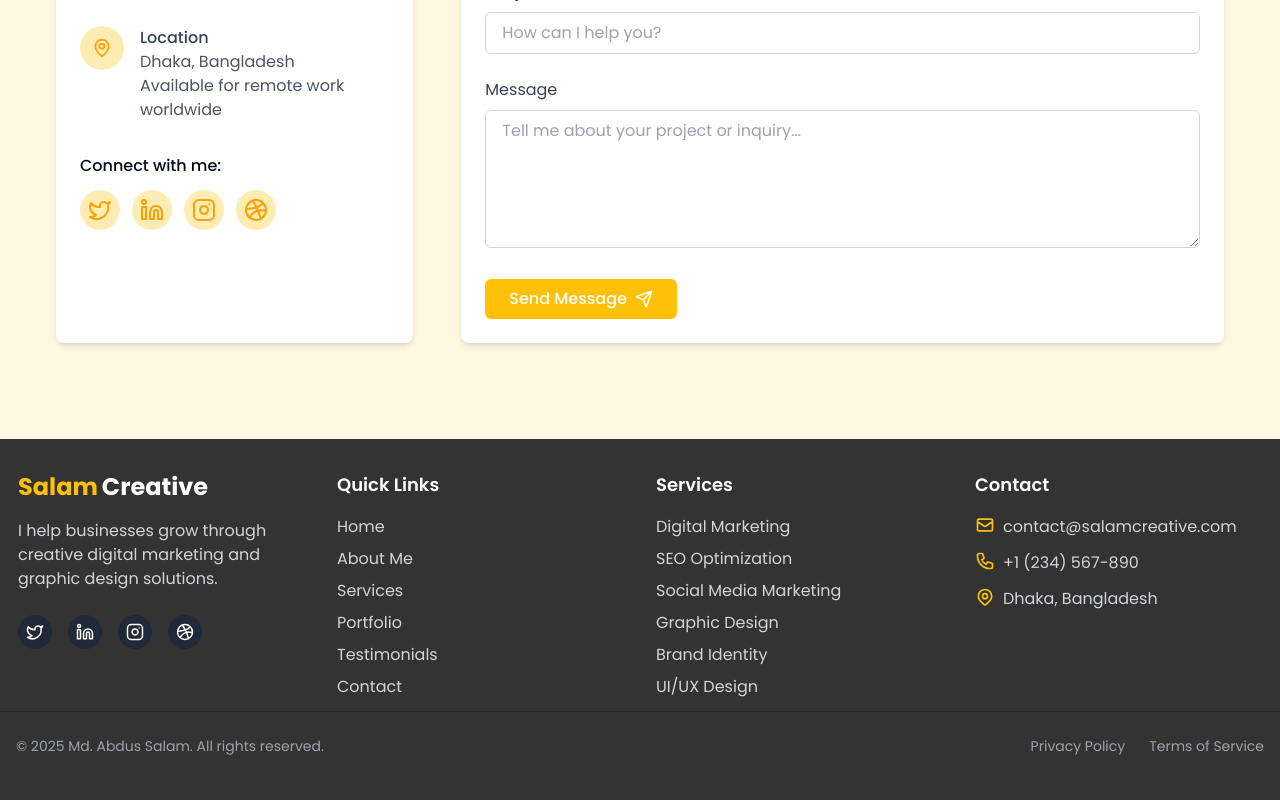
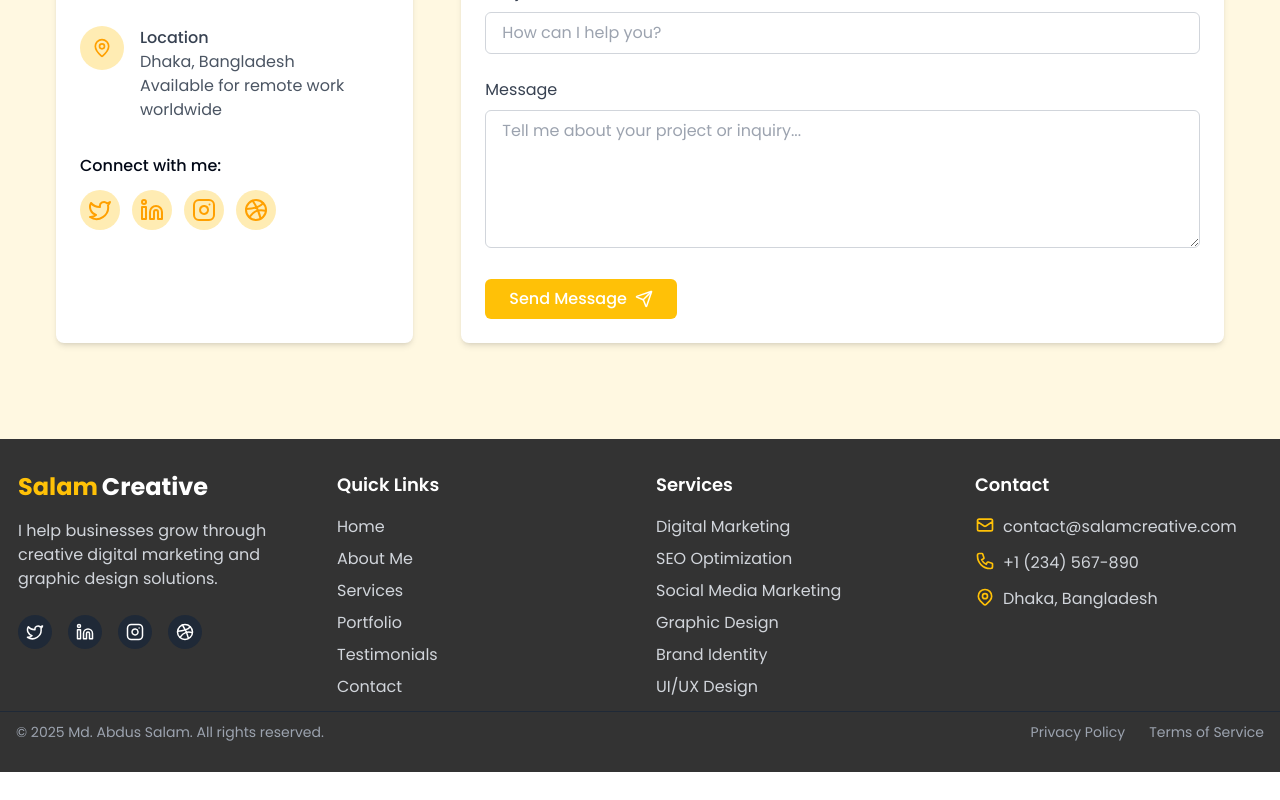
Before and after one commit to maya777m/salam-creative-hub, a React (Vite) app: page / in a window 1280 px wide. Shown: the part 4276-5076 px from the top of the page. After the commit the page ends 5048 px from the top, so only its background shows below. Built offline with nearby package versions, Linux system fonts and the light colour scheme.

Commit message:
Visual edit in Lovable
Edited UI in Lovable

```diff
--- a/src/components/Footer.tsx
+++ b/src/components/Footer.tsx
@@ -147,7 +147,7 @@ const Footer: React.FC = () => {
         </div>
       </div>
 
-      <div className="border-t border-gray-800 py-6">
+      <div className="border-t border-gray-800 py-[10px]">
         <div className="container px-4 flex flex-col md:flex-row justify-between items-center">
           <p className="text-gray-400 text-sm mb-4 md:mb-0">
             &copy; {currentYear} Md. Abdus Salam. All rights reserved.
```
